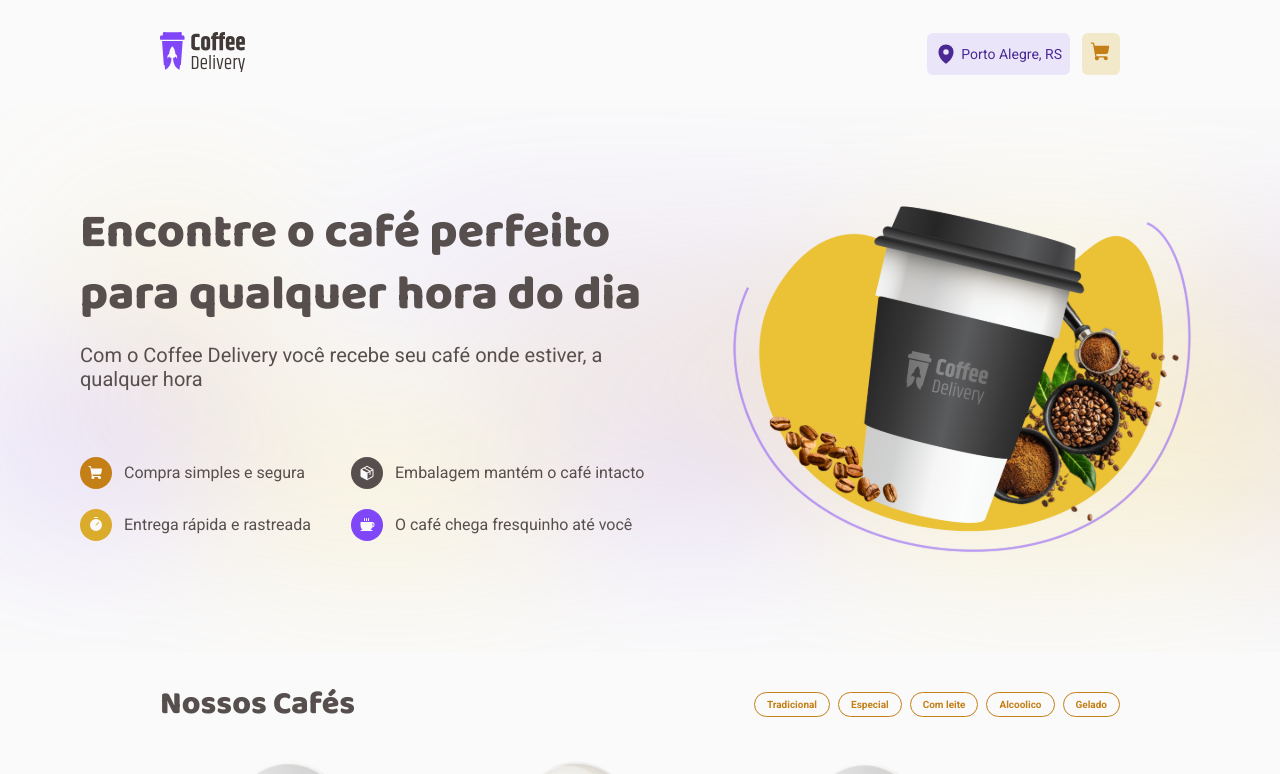
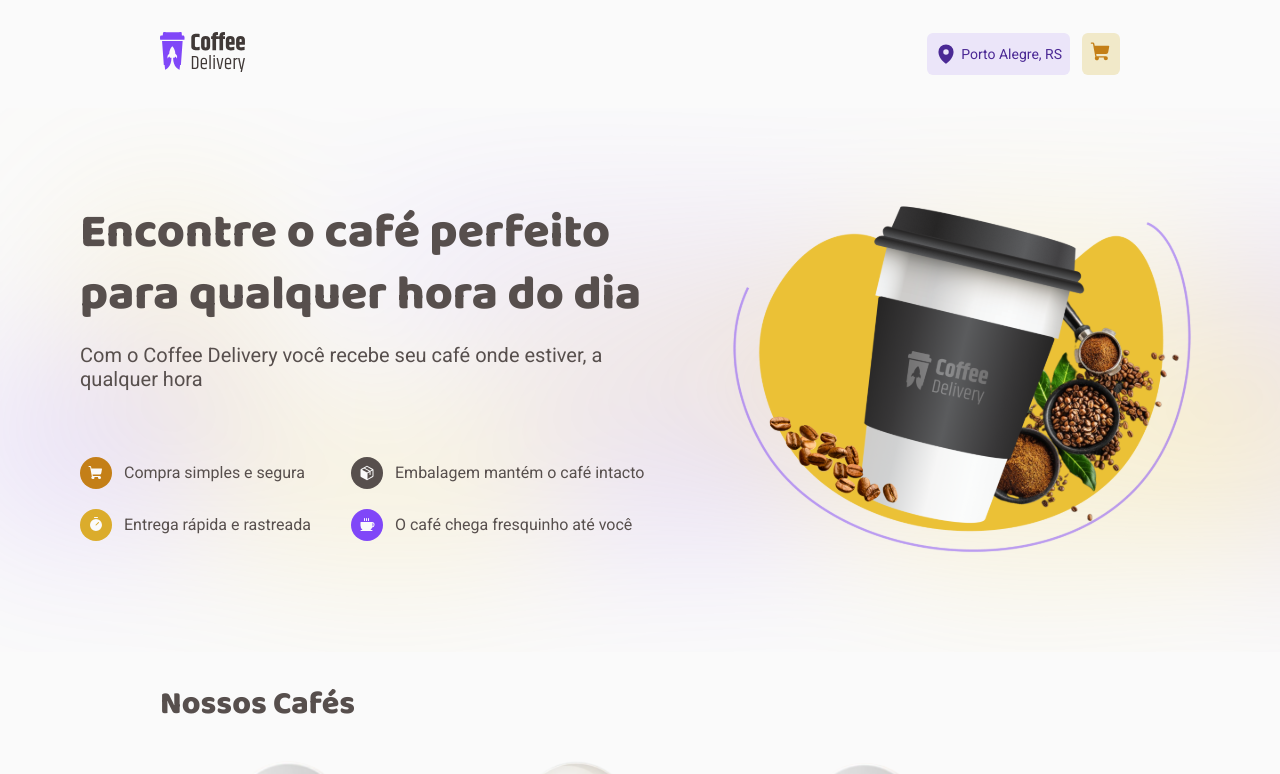
Before and after one commit to wilgnerl/coffeshop-app, a React (Vite) app: page / in a window 1280 px wide. Shown: the top 774 px of the page. Built offline with nearby package versions, Linux system fonts and the light colour scheme.

Commit message:
chore: update header main home

```diff
--- a/src/pages/Home/index.tsx
+++ b/src/pages/Home/index.tsx
@@ -13,6 +13,8 @@
 import { coffeeList } from "../../data/coffeList";
 
 export function Home(){
+
+
 	return(
 		<HomeContainer>
 			<IntroContainer>
@@ -53,14 +55,6 @@
 			<CoffeListContainer>
 				<CofferListHeaderContainer>
 					<h1>Nossos Cafés</h1>
-
-					<div>
-						<button>Tradicional</button>
-						<button>Especial</button>
-						<button>Com leite</button>
-						<button>Alcoolico</button>
-						<button>Gelado</button>
-					</div>
 				</CofferListHeaderContainer>
 
 				<CoffeListMainContainer>
--- a/src/pages/Home/styles.ts
+++ b/src/pages/Home/styles.ts
@@ -115,29 +115,6 @@
     line-height: 130%;
   }
 
-  div{
-    display: flex;
-    flex-direction: row;
-    gap: 0.5rem;
-
-
-    button{
-      border: 1px solid ${props => props.theme["yellow-700"]};
-      cursor: pointer;
-      background-color: ${props => props.theme["gray-100"]};
-      color: ${props => props.theme["yellow-700"]};
-      border-radius: 100px;
-      padding: 6px 12px;
-      font-weight: 700;
-      font-size: 0.625rem;
-    }
-
-    button:hover{
-      background-color: ${props => props.theme["yellow-700"]};
-      color: ${props => props.theme["gray-100"]};
-
-    }
-  }
 `;
 
 export const CoffeListMainContainer = styled.main`
```
